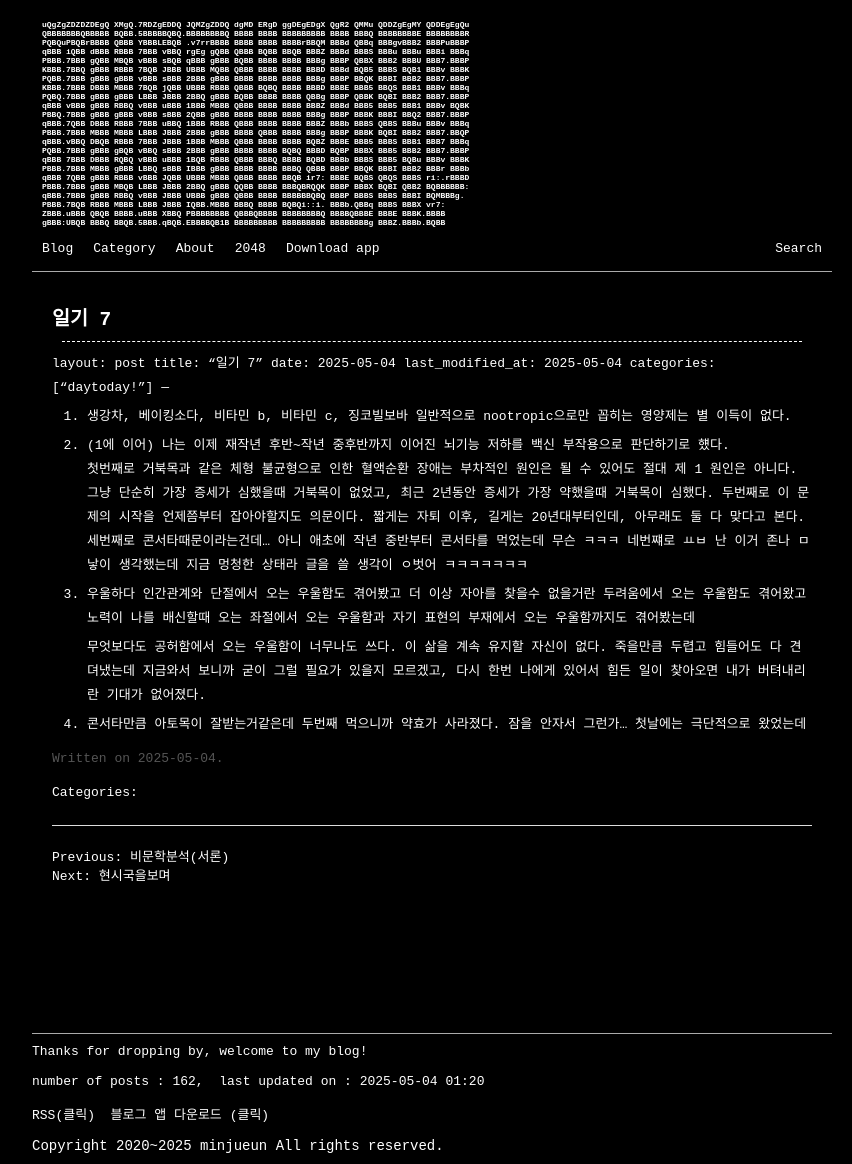
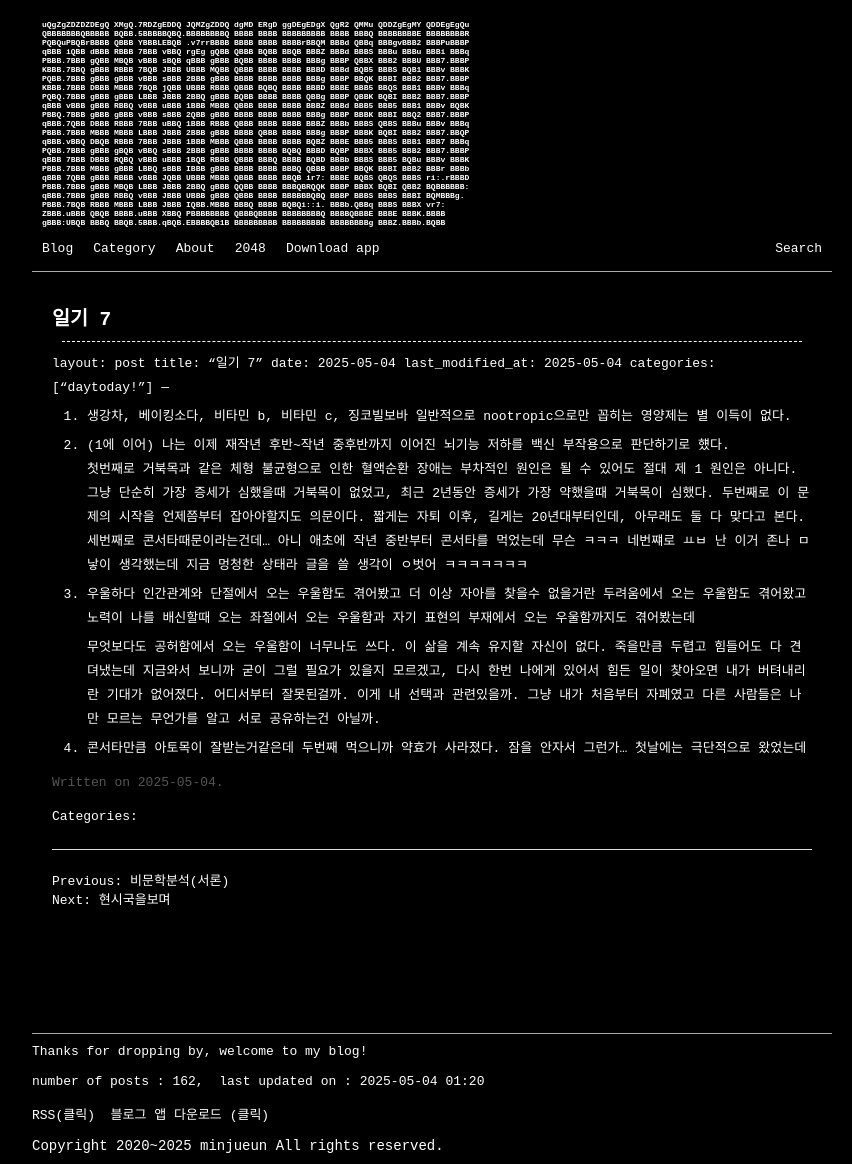
Before and after one commit to whoisrealminjueun/whoisrealminjueun.github.io, a Jekyll site: the page built from _posts/2025-05-04-일기 7.md, in a window 1280 px wide. Shown: the whole page, without its empty margins (208-1060 px from the left). Built offline with Jekyll 4.4.1, drawn with Linux system fonts in a browser that asks for light colours; our own code applies the rules of GitHub Pages for plain Markdown files.

Commit message:
Update 2025-05-04-일기 7.md

```diff
--- a/_posts/2025-05-04-일기 7.md
+++ b/_posts/2025-05-04-일기 7.md
@@ -23,6 +23,6 @@
    자기 표현의 부재에서 오는 우울함까지도 겪어봤는데
 
    무엇보다도 공허함에서 오는 우울함이 너무나도 쓰다. 이 삶을 계속 유지할 자신이 없다. 죽을만큼 두렵고 힘들어도 다 견뎌냈는데
-   지금와서 보니까 굳이 그럴 필요가 있을지 모르겠고, 다시 한번 나에게 있어서 힘든 일이 찾아오면 내가 버텨내리란 기대가 없어졌다.
+   지금와서 보니까 굳이 그럴 필요가 있을지 모르겠고, 다시 한번 나에게 있어서 힘든 일이 찾아오면 내가 버텨내리란 기대가 없어졌다. 어디서부터 잘못된걸까. 이게 내 선택과 관련있을까. 그냥 내가 처음부터 자폐였고 다른 사람들은 나만 모르는 무언가를 알고 서로 공유하는건 아닐까.
 
 4. 콘서타만큼 아토목이 잘받는거같은데 두번째 먹으니까 약효가 사라졌다. 잠을 안자서 그런가... 첫날에는 극단적으로 왔었는데
```
